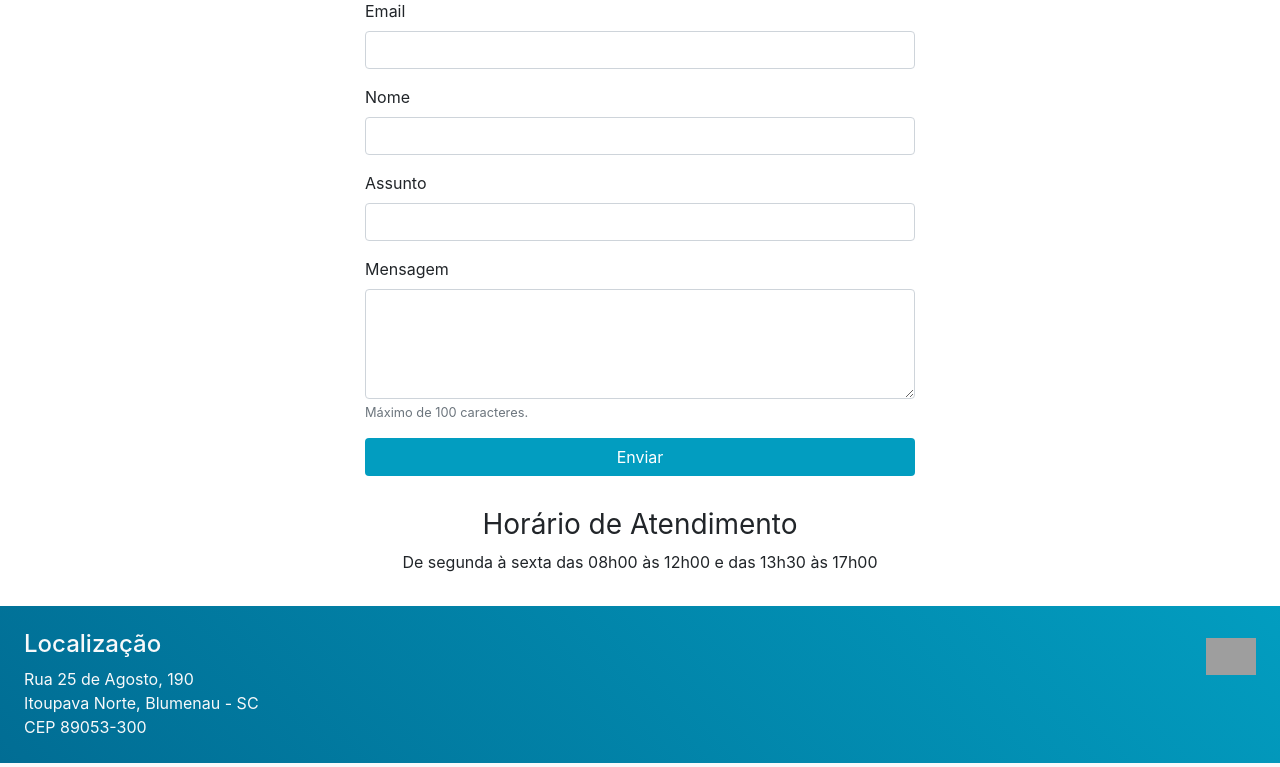
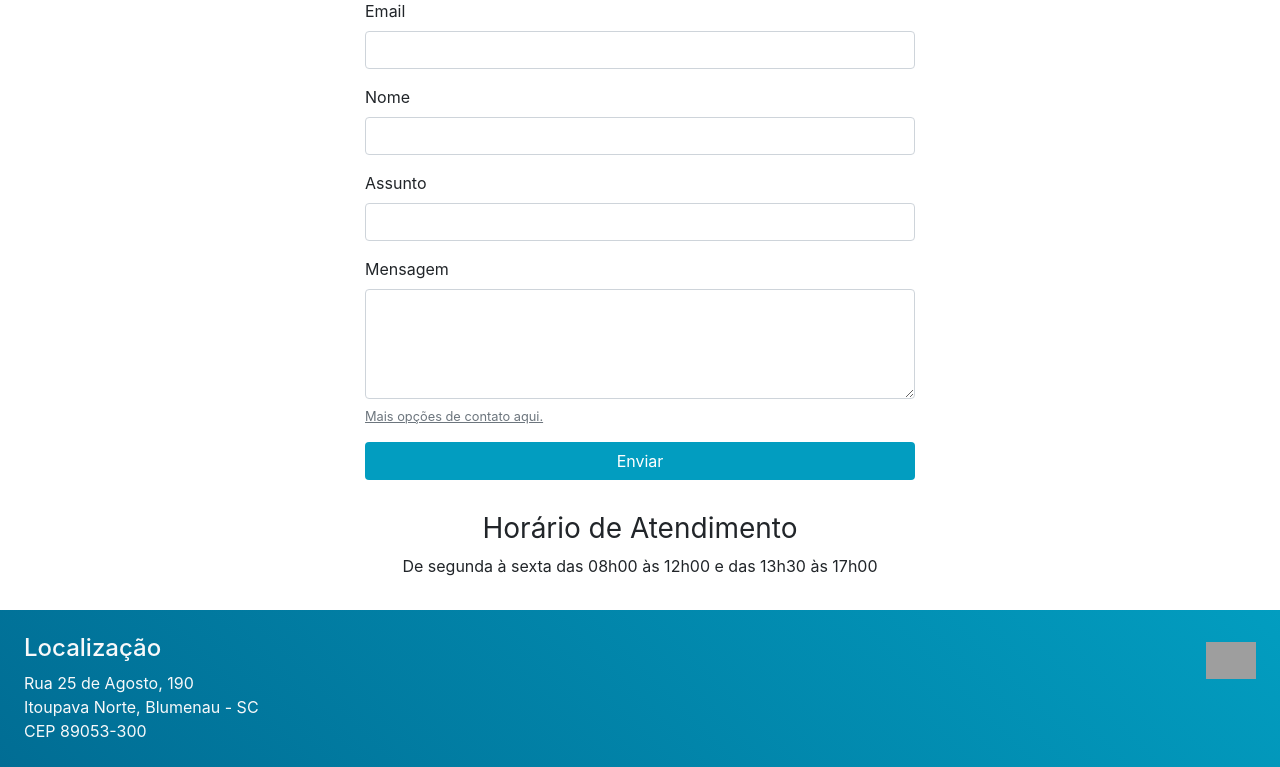
Before and after one commit to RuanScherer/EspacoDoTransito, a PHP site: page /index.php in a window 1280 px wide. Shown: the part 1580-2347 px from the top of the page. Run offline with PHP 8.4, Linux system fonts and the light colour scheme; grey boxes are pictures that could not be loaded.

Commit message:
Link to contact page

```diff
--- a/index.php
+++ b/index.php
@@ -112,9 +112,9 @@ if(isset($_GET['send']))
 			  </div>
 			  <div class="form-group">
 			    <label for="message">Mensagem</label>
-			    <textarea class="form-control" id="message" name="message" rows="4" maxlength="100" aria-describedby="tip" required></textarea>
-			    <small id="tip" class="form-text text-muted">
-					  Máximo de 100 caracteres.
+			    <textarea class="form-control" id="message" name="message" rows="4" maxlength="100" required></textarea>
+			    <small class="form-text my-2">
+					  <a href="contact.php" class="text-muted link"><u>Mais opções de contato aqui.</u></a>
 					</small>
 			  </div>
 			  <button type="submit" id="send" class="btn text-white w-100" style="background-color: #029DC0">Enviar</button>
```
